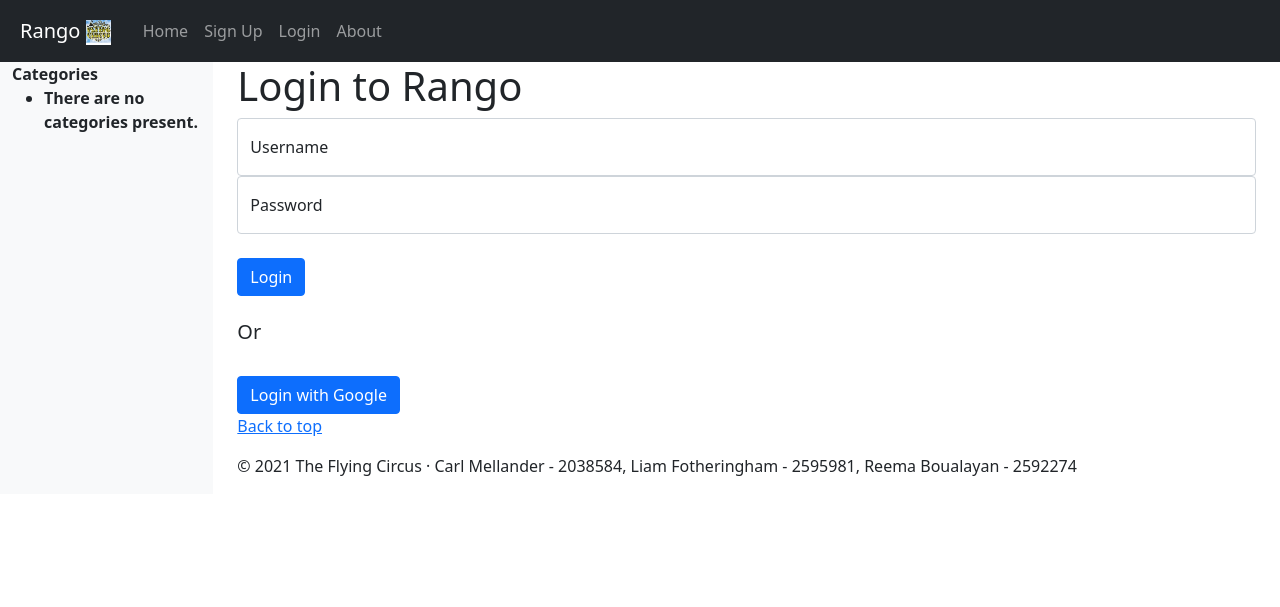
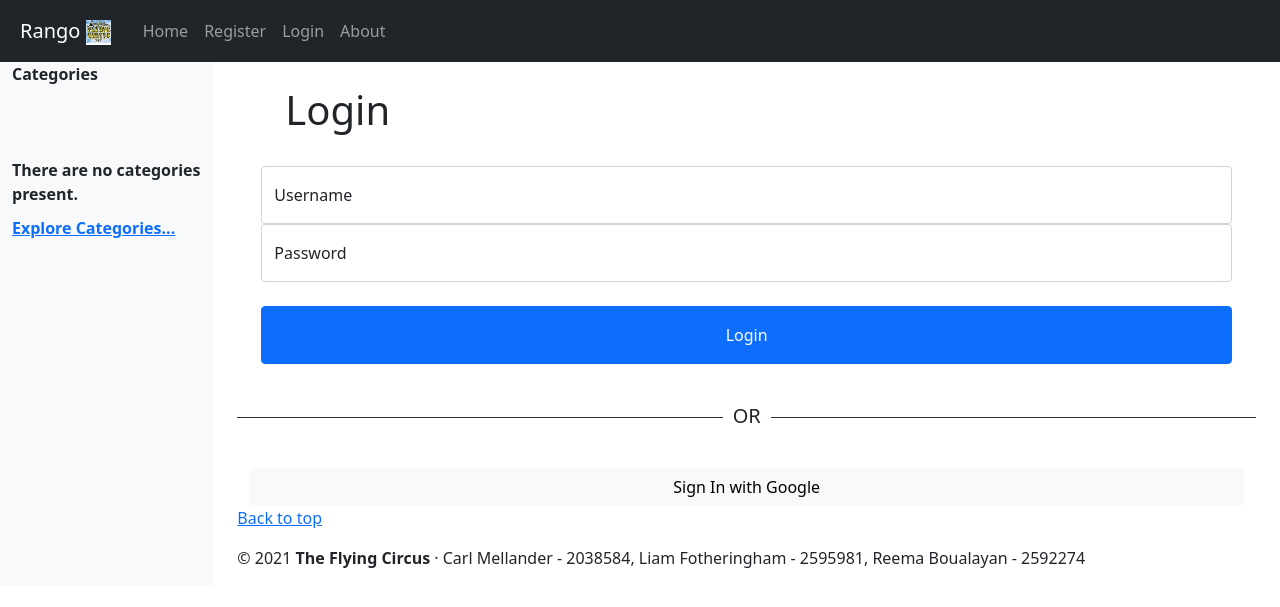
Before and after one commit to liamfotheringham/internet_technology_group_project, a Django app: page /rango/login/ in a window 1280 px wide. Shown: the top 607 px of the page. Run offline with Django 3.2, Linux system fonts and the light colour scheme; data that the repository does not hold is empty; some libraries are stand-ins or nearby versions.

Commit message:
Updated pages HTML and CSS to reflect Wireframes

```diff
--- a/static/style.css
+++ b/static/style.css
@@ -14,11 +14,65 @@
 }
 
 #google_login {
-    color: white;
+    color: black !important;
     text-decoration: none;
+
 }
 
 .custom-inline{
     display: flex !important;
     justify-content: space-between !important;
 }
+
+.categories-list{
+    list-style-type: none;
+    margin-bottom: 10px;
+    padding: 0;
+}
+
+.categories-item{
+    margin-bottom: 5px;
+}
+
+.custom-or{
+    text-align: center;
+    margin-top: 2em;
+    margin-bottom: 2em;
+}
+
+.custom-or:before,
+.custom-or:after{
+    background-color: #333;
+    content: "";
+    display: inline-block;
+    height: 1px;
+    position: relative;
+    vertical-align: middle;
+    width: 50%;
+}
+
+.custom-or:before{
+    right: 0.5em;
+    margin-left: -50%;
+}
+
+.custom-or:after{
+    left: 0.5em;
+    margin-right: -50%;
+}
+
+.custom-centre{
+    text-align: center !important;
+    display: block;
+}
+
+.add-page-button{
+    width:10em !important;
+    margin-bottom: 1em;
+}
+
+.custom-input-width{
+    width: 100%;
+    padding-top: 1em;
+    padding-bottom: 1em;
+}
--- a/templates/rango/about.html
+++ b/templates/rango/about.html
@@ -6,9 +6,10 @@
 {% endblock title_block %}
 
 {% block body_block %}
+<div class="jumbotron p-4">
+    <div class="container custom-inline">
         <h1>This is the about page!</h1>
-    <div>
-        <p>Visits: {{ visits }}</p>
+    </div>
 </div>
 <div class="container">
     <div class="row">
--- a/templates/rango/base.html
+++ b/templates/rango/base.html
@@ -51,7 +51,7 @@
                             <li class="nav-item"><a class="nav-link" href="{% url 'rango:profile' user %}">Profile</a></li>
                             <li class="nav-item"><a class="nav-link" href="{% url 'rango:add_category' %}">Add Category</a></li>
                         {% else %}
-                            <li class="nav-item"><a class="nav-link" href="{% url 'rango:register' %}">Sign Up</a></li>
+                            <li class="nav-item"><a class="nav-link" href="{% url 'rango:register' %}">Register</a></li>
                             <li class="nav-item"><a class="nav-link" href="{% url 'rango:login' %}">Login</a></li>
                         {% endif %}
                             <li class="nav-item"><a class="nav-link" href="{% url 'rango:about' %}">About</a></li>
@@ -81,7 +81,7 @@
 
                 <footer>
                     <p class="float-right"><a href="#">Back to top</a></p>
-                    <p>&copy; 2021 The Flying Circus &middot; Carl Mellander - 2038584, Liam Fotheringham - 2595981, Reema
+                    <p>&copy; 2021 <strong>The Flying Circus</strong> &middot; Carl Mellander - 2038584, Liam Fotheringham - 2595981, Reema
                         Boualayan - 2592274</p>
                 </footer>
             </main>
--- a/templates/rango/categories.html
+++ b/templates/rango/categories.html
@@ -1,13 +1,20 @@
-<ul>
+<br />
+<br />
+<ul class="categories-list">
 {% if categories %}
     {% for c in categories %}
         {% if c == current_category %}
-            <li><strong><a href="{% url 'rango:show_category' c.slug %}">{{ c.name }}</a></strong></li>
+            <li class="categories-item"><strong><a href="{% url 'rango:show_category' c.slug %}">{{ c.name }}</a></strong></li>
         {% else %}
-            <li><a href="{% url 'rango:show_category' c.slug %}">{{ c.name }}</a></li>
+            <li class="categories-item"><a href="{% url 'rango:show_category' c.slug %}">{{ c.name }}</a></li>
         {% endif %}
+        <hr />
     {% endfor %}
+    <li class="categories-item"></li>
 {% else %}
+    <br />
+    <br />
     <li><strong>There are no categories present.</strong></li>
 {% endif %}
 </ul>
+<strong><a href="#">Explore Categories...</a></strong>
--- a/templates/rango/index.html
+++ b/templates/rango/index.html
@@ -6,7 +6,8 @@ Homepage
 {% endblock title_block %}
 
 {% block body_block %}
-
+<div class="jumbotron p-4">
+    <div class="container">
         <h1>Welcome to Rango
             {% if user.is_authenticated %}
             <td class="text-capitalize">{{ user.username }}!</td><br />
@@ -15,6 +16,8 @@ Homepage
             {% endif %}
         </h1>
         <strong>A social link aggregation website!</strong>
+	</div>
+</div>
 <br />
 <br />
 <div class="container">
--- a/templates/rango/login.html
+++ b/templates/rango/login.html
@@ -7,7 +7,13 @@
 {% endblock title_block %}
 
 {% block body_block %}
-    <h1>Login to Rango</h1>
+<div class="jumbotron p-4">
+    <div class="container custom-inline">
+        <h1>Login</h1>
+	</div>
+</div>
+<div class="container">
+    <div class="row">
         <form id="login_form" method="POST" action="{% url 'rango:login' %}">
             {% csrf_token %}
             <div class="form-floating">
@@ -18,13 +24,13 @@
                 <input type="password" name="password" class="form-control" id="floatingPassword" placeholder="Password">
                 <label for="floatingPassword">Password</label><br />
             </div>
-        <input class="btn btn-primary" type="submit" value="Login"/>
+            <input class="btn btn-primary custom-input-width" type="submit" value="Login"/>
         </form>
-    <br />
-    <h5>Or</h5>
-    <br />
-    <div class="btn btn-primary">
-        <a id="google_login" href="{% provider_login_url "google" %}">Login with Google</a><br />
+        <h5 class="custom-or">OR</h5>
+        <div class="btn btn-light">
+            <a id="google_login" href="{% provider_login_url "google" %}">Sign In with Google</a><br />
+        </div>
+    </div>
 </div>
 
 {% endblock body_block %}
```
Also changed, not shown: templates/rango/add_category.html (+7 -5 lines), templates/rango/add_page.html (+13 -4 lines), templates/rango/category.html (+19 -7 lines), templates/rango/register.html (+9 -1 lines). Lines whose indentation alone changed are shown as unchanged.
